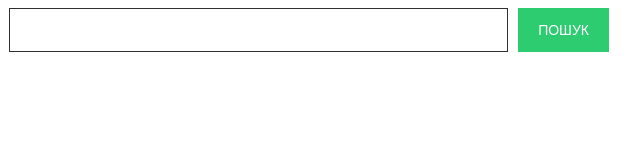
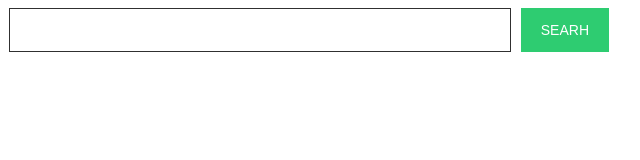
Before and after one commit to Emreceyhnn/goit-js-hw-11, a plain HTML site: page index.html in a window 1280 px wide. Shown: the full height of the page, 331-971 px from the left. Drawn offline with Linux system fonts and the light colour scheme.

Commit message:
Deploying to gh-pages from @ Emreceyhnn/goit-js-hw-11@4f4a60f3ae82e7a562aa9618e1f9d86d10c28a9c 🚀

```diff
--- a/index.html
+++ b/index.html
@@ -13,7 +13,7 @@
   <body>
     <form class="search-form">
       <input class="search-input" type="text" name="user_query" />
-      <button class="search-btn" type="submit">пошук</button>
+      <button class="search-btn" type="submit">Searh</button>
     </form>
     <ul class="gallery"></ul>
     <span class="loader"></span>
```
